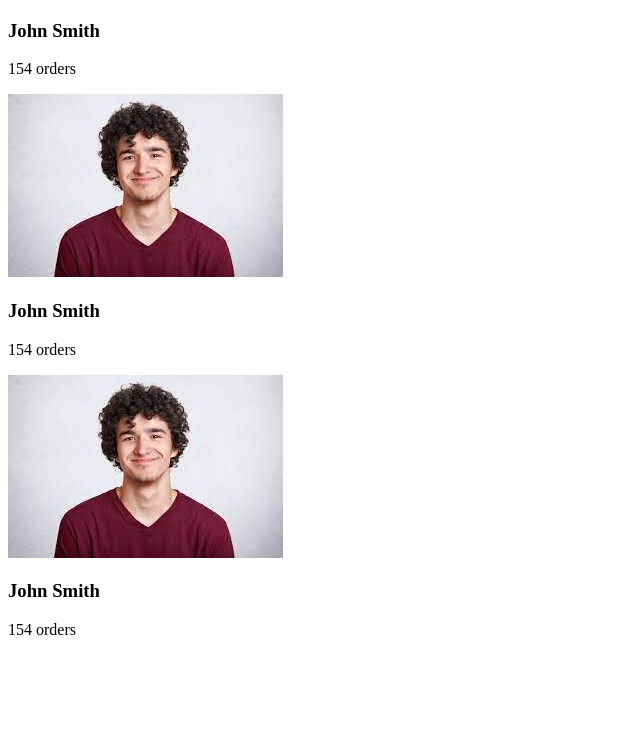
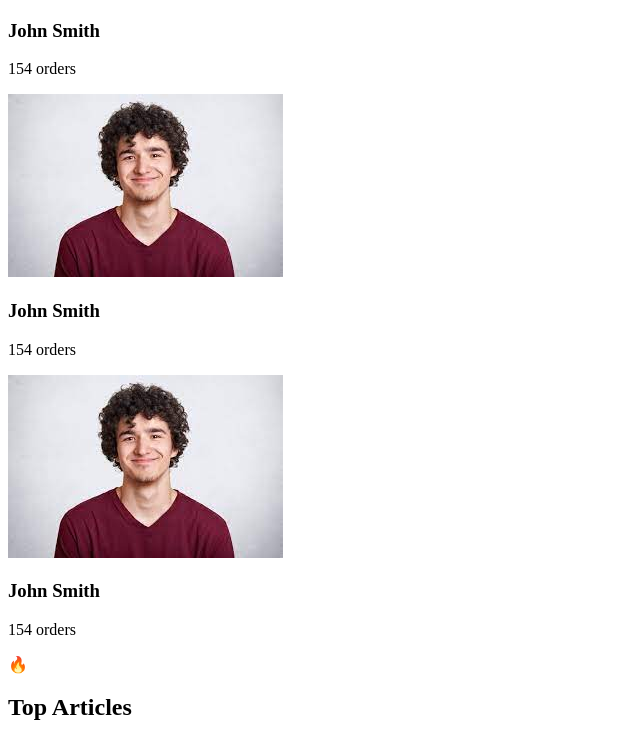
Before and after one commit to sayali-borse/Fusion-institute-Assignments, a plain HTML site: page Assignment04/index.html in a window 1280 px wide. Shown: the part 2119-2860 px from the top of the page, without its empty margins (0-640 px from the left). Before the commit the page ends 2774 px from the top, so only its background shows below. Drawn offline with Linux system fonts and the light colour scheme.

Commit message:
add one section

```diff
--- a/Assignment04/index.html
+++ b/Assignment04/index.html
@@ -132,6 +132,13 @@
               </div>
             </div>
           </section>
+          <!-- Top Articles Section -->
+          <section>
+            <div class="section-header">
+              <div class="section-icon">🔥</div>
+              <h2 class="section-title">Top Articles</h2>
+            </div>
+          </section>
         </div>
       </main>
     </div>
```
